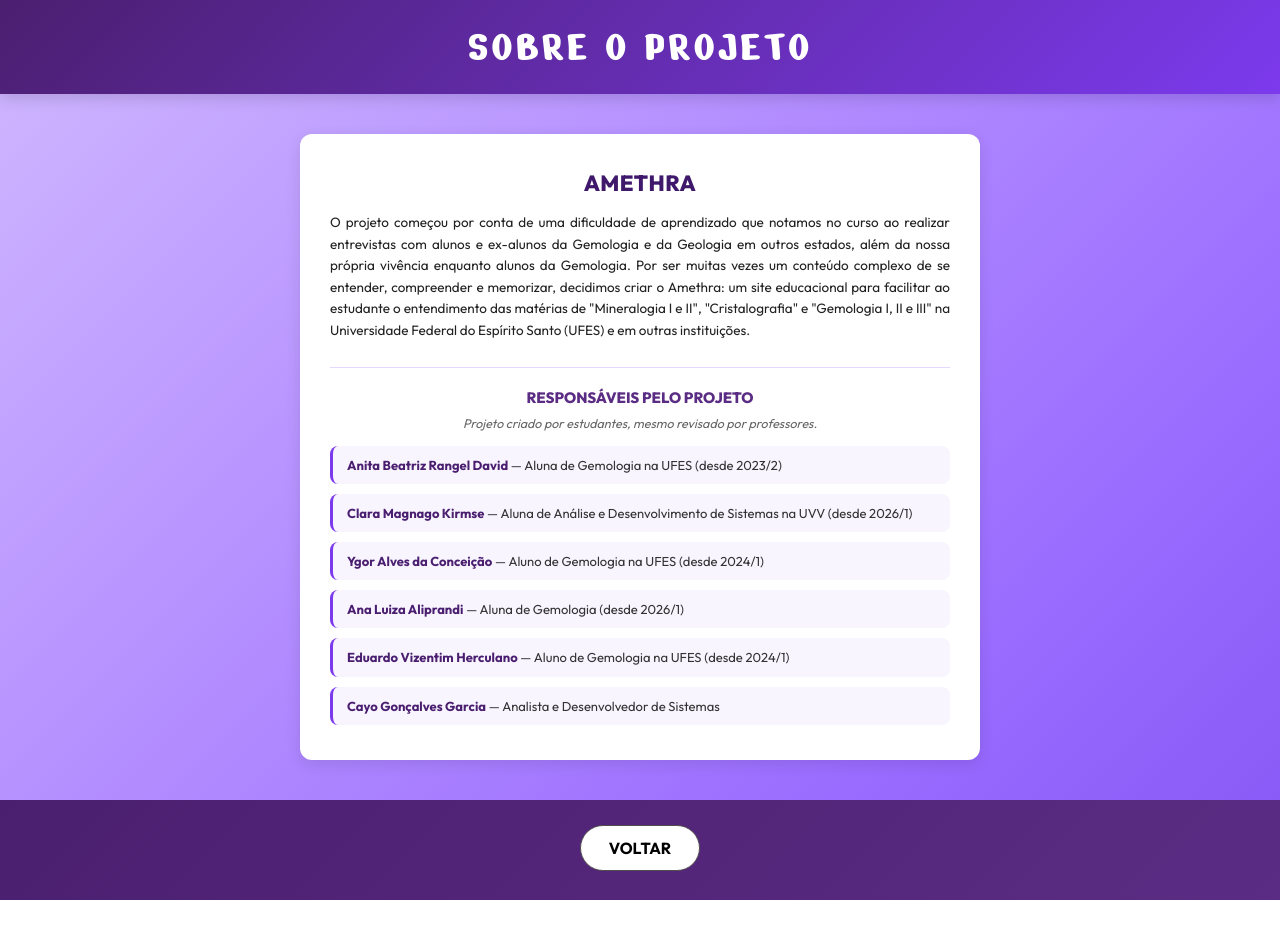
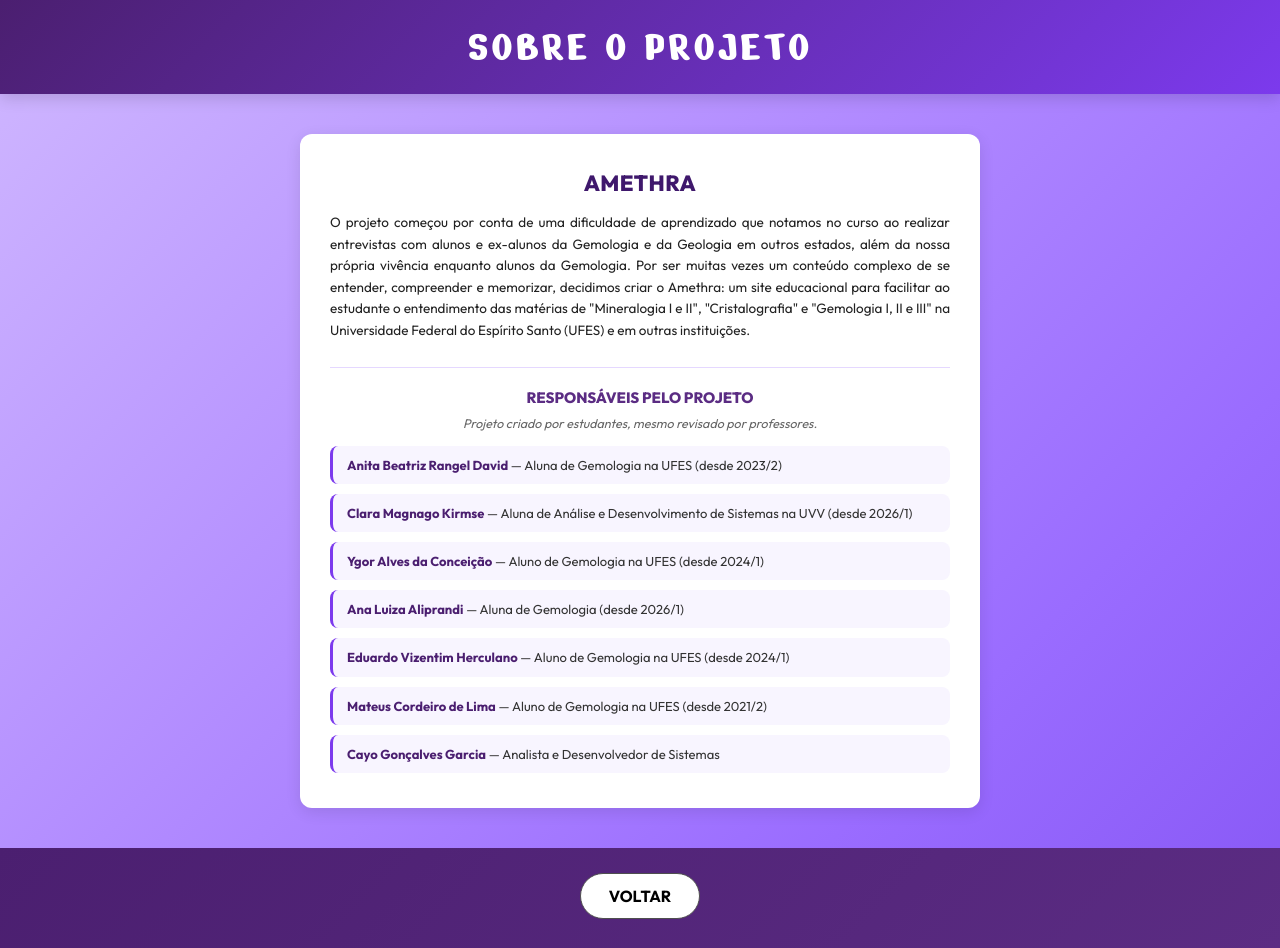
Before and after one commit to cayogarcia/Projeto-Amethra, a React (Vite) app: page /sobre-nos in a window 1280 px wide. Before the commit the page ends 900 px from the top, so only its background shows below. Built offline with nearby package versions, Linux system fonts and the light colour scheme.

Commit message:
feat: adiciona mais um intergrante

```diff
--- a/src/pages/SobreNos.jsx
+++ b/src/pages/SobreNos.jsx
@@ -54,6 +54,10 @@
                 UFES (desde 2024/1)
               </li>
               <li>
+                <strong>Mateus Cordeiro de Lima</strong> — Aluno de Gemologia na
+                UFES (desde 2021/2)
+              </li>
+              <li>
                 <strong>Cayo Gonçalves Garcia</strong> — Analista e Desenvolvedor de Sistemas
               </li>
             </ul>
```
